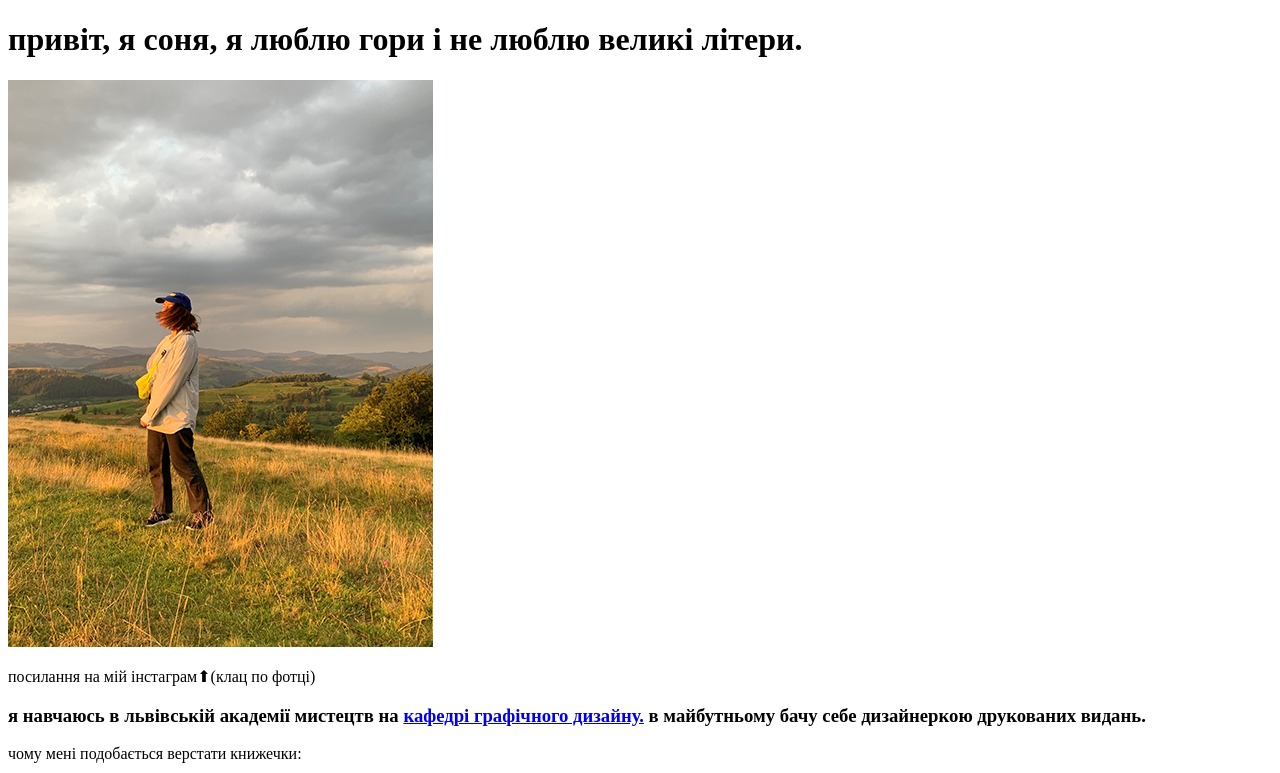
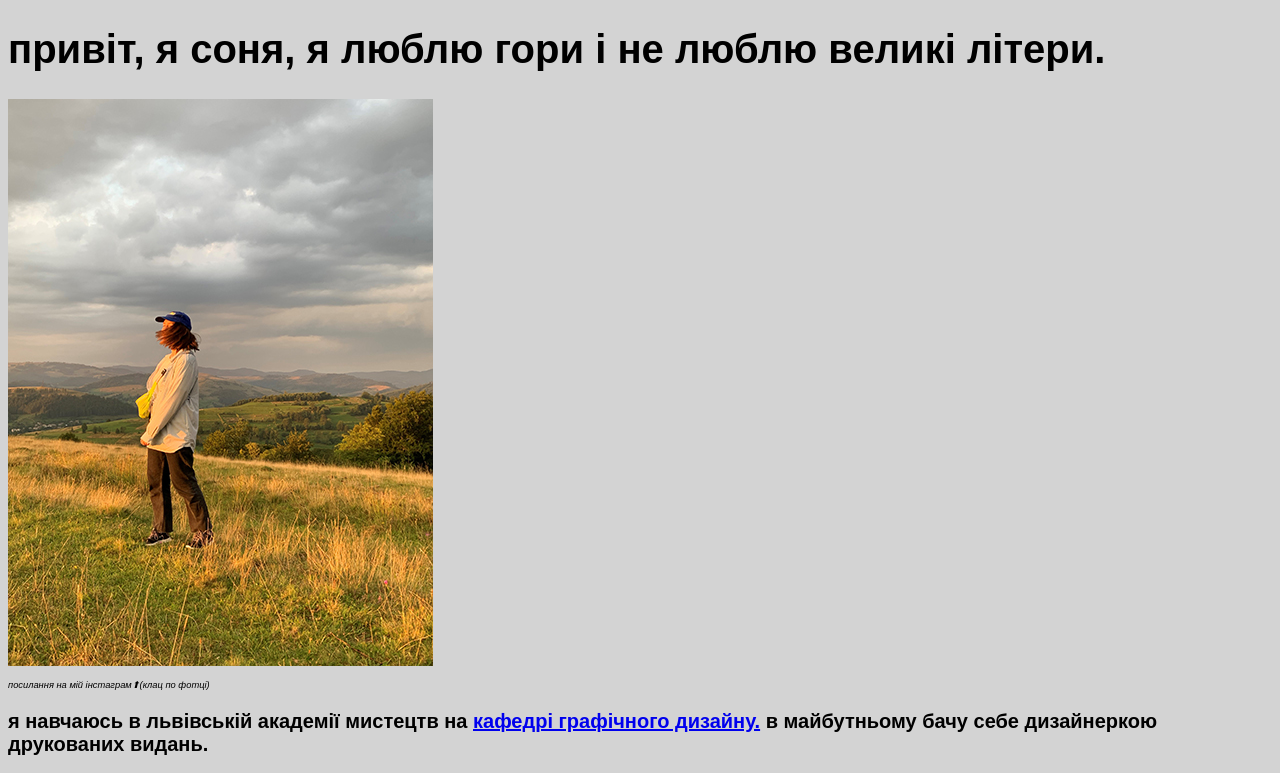
Before and after one commit to kalynsonya/kalynsonya.github.io, a plain HTML site: page index.html in a window 1280 px wide. Shown: the top 773 px of the page. Drawn offline with Linux system fonts and the light colour scheme.

Commit message:
4th version(+css)

```diff
--- a/index.html
+++ b/index.html
@@ -4,16 +4,34 @@
     <meta charset="UTF-8" />
     <meta http-equiv="X-UA-Compatible" content="IE=edge" />
     <meta name="viewport" content="width=device-width, initial-scale=1.0" />
-    <title>про соню і великі буквочки</title>
-    <meta name="description" content="петлюра і книжечки" />
-    <meta name="og:image" content="https://kalynsonya.github.io/og_image.JPG" />
+    <title>about sonya's life</title>
+    <style>
+      body {
+        background-color: lightgray;
+        font-family: Arial, Helvetica, sans-serif;
+      }
+      h1 {
+        font-size: 30pt;
+      }
+      h3 {
+        font-size: 15pt;
+      }
+      p.a {
+        font-size: 7pt;
+        font-style: italic;
+      }
+      p.b {
+        font-size: 15pt;
+        font-weight: bold;
+      }
+    </style>
   </head>
   <body>
     <h1>привіт, я соня, я люблю гори і не люблю великі літери.</h1>
     <a href="https://www.instagram.com/sonya_kalyn/?hl=en" target="_blank">
       <img src="mountains_and_i.jpg"
     /></a>
-    <p>посилання на мій інстаграм⬆(клац по фотці)</p>
+    <p class="a">посилання на мій інстаграм⬆(клац по фотці)</p>
 
     <h3>
       я навчаюсь в львівській академії мистецтв на
@@ -23,14 +41,14 @@
       в майбутньому бачу себе дизайнеркою друкованих видань.
     </h3>
 
-    <p>чому мені подобається верстати книжечки:</p>
+    <p class="b">чому мені подобається верстати книжечки:</p>
     <ol>
       <li>я люблю книжки</li>
       <li>можна милуватися буквочками і працювати одночасно</li>
       <li>монотонна робота дуже заспокоює після того, як почитаєш новини</li>
     </ol>
 
-    <p>що я роблю в вільний час</p>
+    <p class="b">що я роблю в вільний час</p>
     <ul>
       <li>цікавлюсь урбанізмом</li>
       <li>читаю</li>
```
